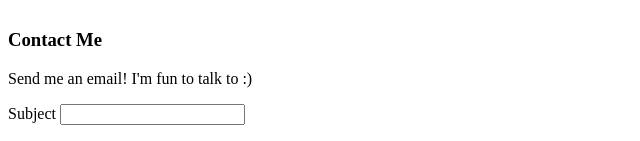
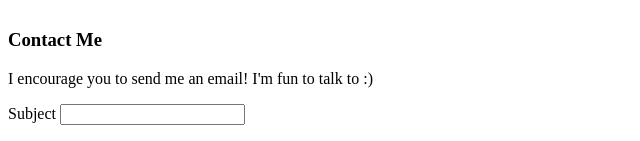
Before and after one commit to marcelamelgar/FrontEndBootcamp, a plain HTML site: page AboutMe/aboutme.html in a window 1280 px wide. Shown: the part 3015-3156 px from the top of the page, without its empty margins (0-640 px from the left). Drawn offline with Linux system fonts and the light colour scheme.

Commit message:
commit 2 cambio en send email

```diff
--- a/AboutMe/aboutme.html
+++ b/AboutMe/aboutme.html
@@ -93,7 +93,7 @@
         <div id="contactMe">
             <br>
 			<h3>Contact Me</h3>
-			<p>Send me an email! I'm fun to talk to :)</p>
+			<p>I encourage you to send me an email! I'm fun to talk to :)</p>
 			<form action="mailto:marcela.melgar@watson.is" method="GET">
 			  Subject <input name="subject" type="text"/></br><br>
 			  Body <textarea name="body"></textarea><br><br>
```
